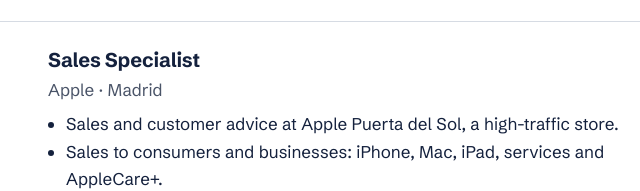
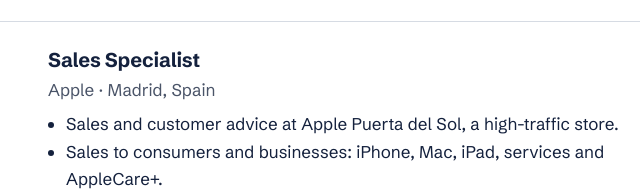
Before and after one commit to diazrandy/diazrandy.github.io, a plain HTML site: page index.html in a window 1280 px wide. Shown: the part 1609-1800 px from the top of the page, 338-978 px from the left. Drawn offline with Linux system fonts and the light colour scheme.

Commit message:
Add 'Spain' to job location in index.html
Updated job organization description to include location.

```diff
--- a/index.html
+++ b/index.html
@@ -297,7 +297,7 @@
         <div class="when"><span class="es">jul 2025 – ene 2026</span><span class="en">Jul 2025 – Jan 2026</span></div>
         <div>
           <h3>Sales Specialist</h3>
-          <p class="org">Apple · Madrid</p>
+          <p class="org">Apple · Madrid, Spain</p>
           <ul class="es">
             <li>Venta y asesoramiento en Apple Puerta del Sol, una tienda de alto tráfico.</li>
             <li>Venta a particulares y empresas: iPhone, Mac, iPad, servicios y AppleCare+.</li>
```
